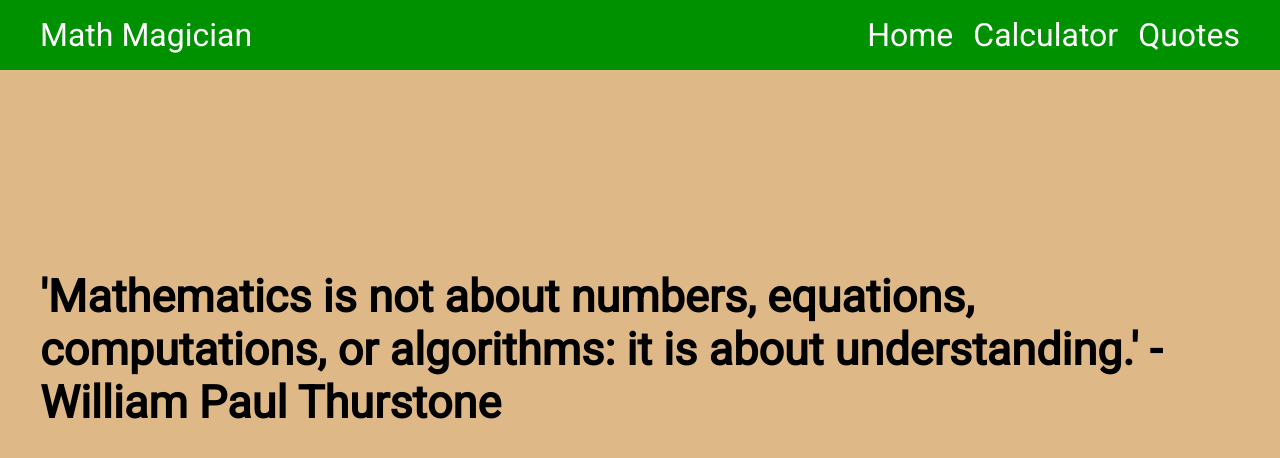
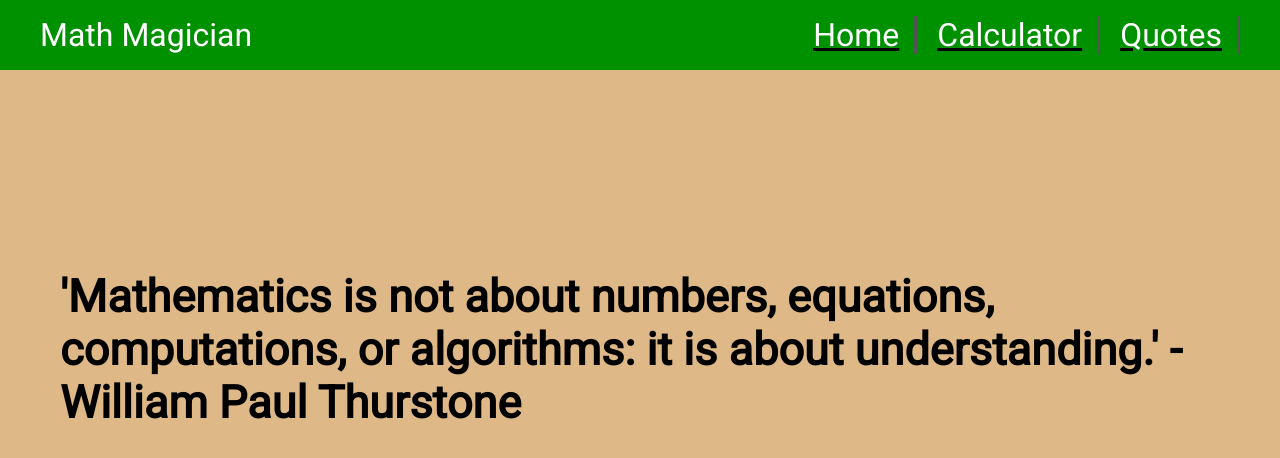
Before and after one commit to The-Normal-One1/math-magicians, a React (Create React App) app: page /Quote in a window 1280 px wide. Shown: the top 458 px of the page. Built offline with nearby package versions, Linux system fonts and the light colour scheme.

Commit message:
Add some styling

```diff
--- a/src/components/Calculator.css
+++ b/src/components/Calculator.css
@@ -103,6 +103,6 @@ body {
 /* Quote css */
 
 .quoteHeader {
-  margin: 200px 40px;
+  margin: 200px 60px;
   font-size: 45px;
 }
--- a/src/components/navBar/navBar.css
+++ b/src/components/navBar/navBar.css
@@ -23,3 +23,13 @@
   display: flex;
   gap: 20px;
 }
+
+.nav-links li {
+  padding-right: 15px;
+  border-right: 3px solid rgb(85, 84, 84);
+  text-decoration: underline;
+}
+
+.nav-links li :hover {
+  color: brown;
+}
```
